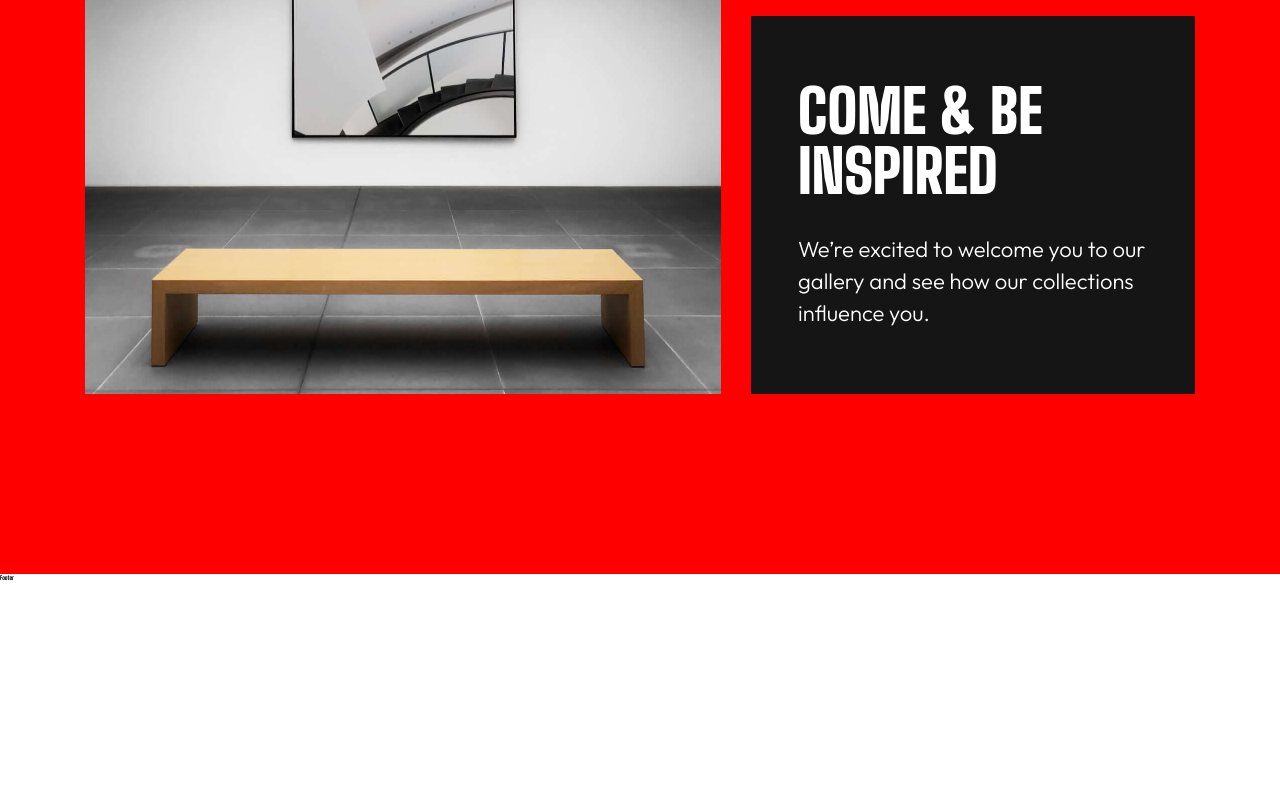
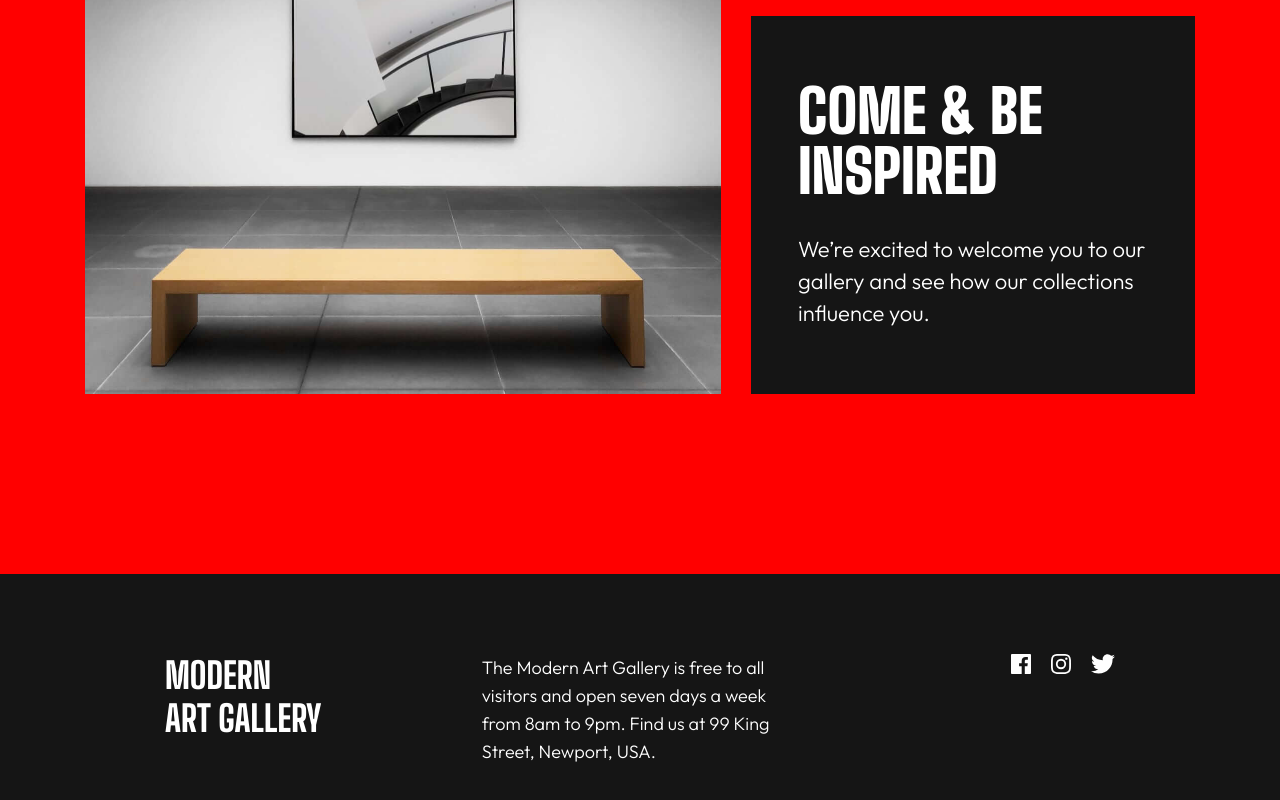
Before and after one commit to t-minini/art-gallery-website, a React (Create React App) app in the folder art-gallery-website/: page / in a window 1280 px wide. Shown: the part 1797-2597 px from the top of the page. Before the commit the page ends 2378 px from the top, so only its background shows below. Built offline with nearby package versions, Linux system fonts and the light colour scheme.

Commit message:
:lipstick: footer comp 100perc done

```diff
--- a/art-gallery-website/src/components/FooterSection/Footer.jsx
+++ b/art-gallery-website/src/components/FooterSection/Footer.jsx
@@ -1,5 +1,35 @@
 import style from "./Footer.module.css";
+import facebook from "./../../assets/icon-facebook.svg";
+import instagram from "./../../assets/icon-instagram.svg";
+import twitter from "./../../assets/icon-twitter.svg";
 
 export function Footer() {
-  return <div className={style.footerContainer}>Footer</div>;
+  return (
+    <footer className={style.footerContainer}>
+      <h3>
+        Modern <br /> Art Gallery
+      </h3>
+      <p>
+        The Modern Art Gallery is free to all visitors and open seven days a
+        week from 8am to 9pm. Find us at 99 King Street, Newport, USA.
+      </p>
+      <div className={style.icons}>
+        <img
+          src={facebook}
+          alt="facebook icon in white color"
+          className={style.facebook}
+        />
+        <img
+          src={instagram}
+          alt="instagram icon in white color"
+          className={style.instagram}
+        />
+        <img
+          src={twitter}
+          alt="twitter icon in white color"
+          className={style.twitter}
+        />
+      </div>
+    </footer>
+  );
 }
--- a/art-gallery-website/src/components/FooterSection/Footer.module.css
+++ b/art-gallery-website/src/components/FooterSection/Footer.module.css
@@ -0,0 +1,33 @@
+.footerContainer {
+  height: 24.4rem;
+  width: 100%;
+  background: var(--color2-black);
+  color: var(--color4-white);
+  display: grid;
+  grid-template-columns: repeat(3, 1fr);
+  padding: 8rem 16.5rem;
+}
+
+.footerContainer h3 {
+  font-size: 3.6rem;
+  text-transform: uppercase;
+}
+
+.footerContainer p {
+  font-family: "Outfit", sans-serif;
+  font-size: 1.8rem;
+  line-height: 2.8rem;
+  font-weight: 300;
+  max-width: 43rem;
+}
+
+.icons {
+  width: 100%;
+  display: flex;
+  gap: 2rem;
+  justify-content: end;
+}
+
+.icons img {
+  height: 2rem;
+}
--- a/art-gallery-website/src/components/Home/HomeTopSection/HomeTop.module.css
+++ b/art-gallery-website/src/components/Home/HomeTopSection/HomeTop.module.css
@@ -41,7 +41,7 @@
 .topTextBtn {
   position: absolute;
   top: 18.9rem;
-  left: 65%;
+  left: 63%;
 }
 
 .homeTopContainer p {
```
